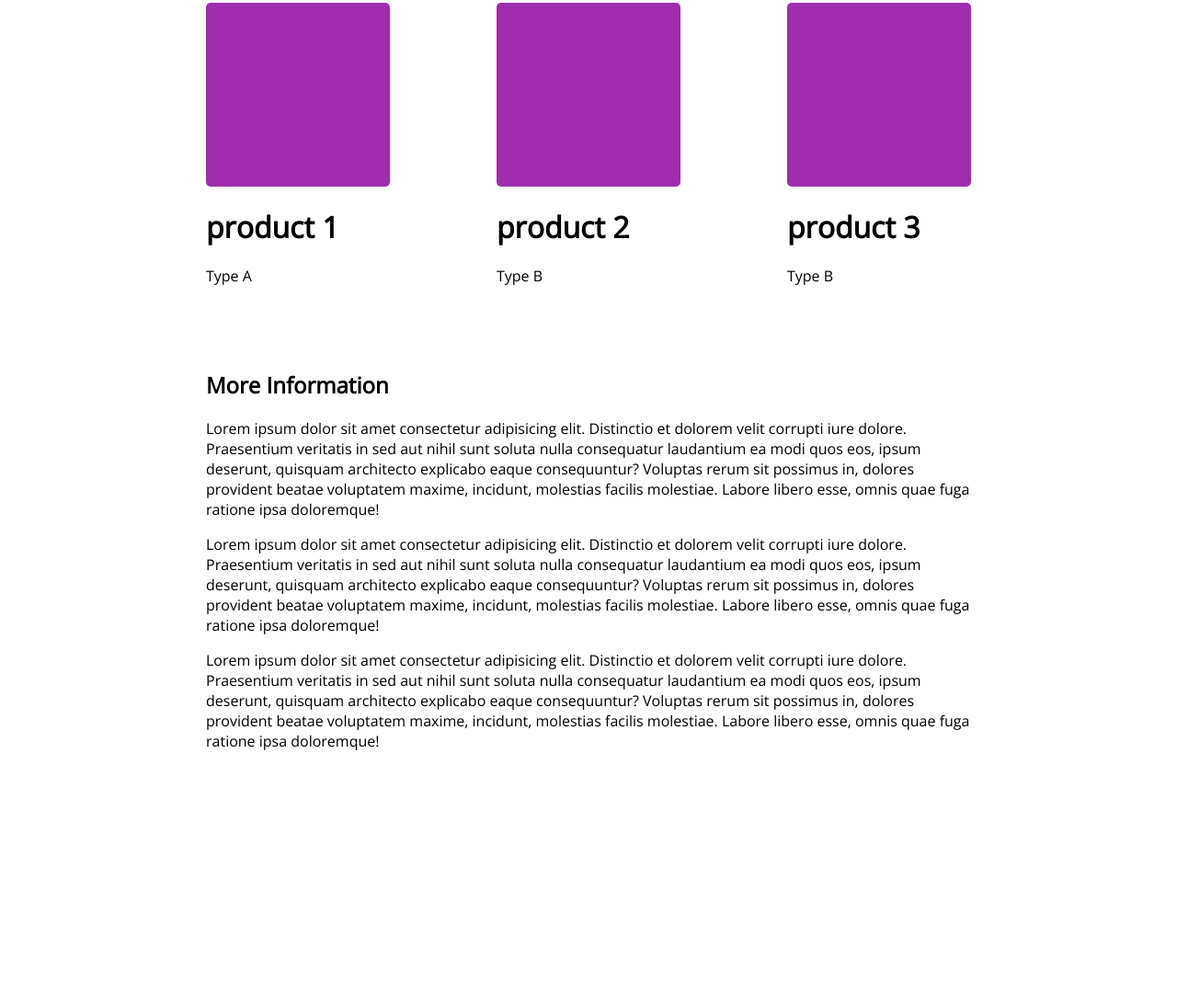
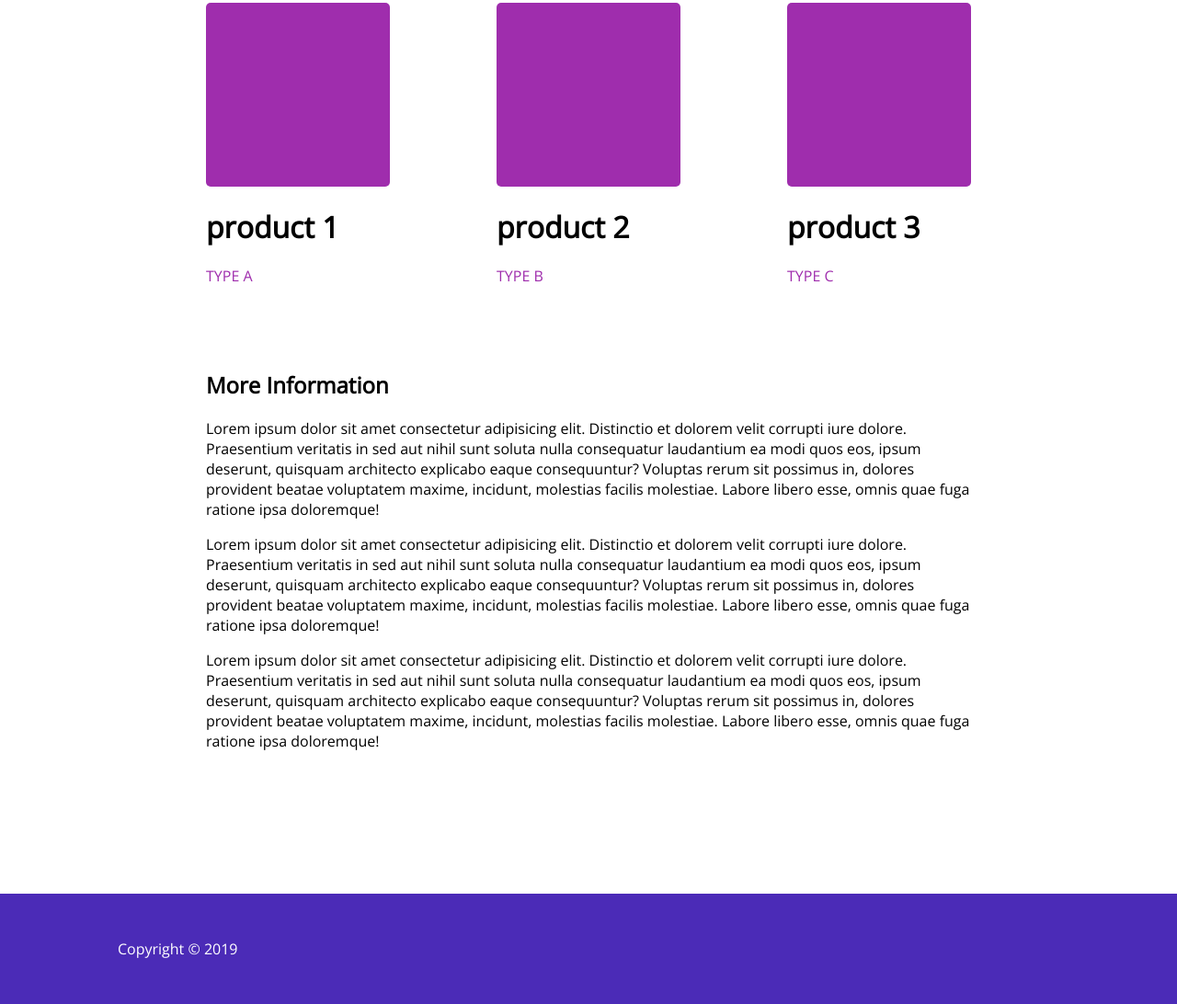
Before and after one commit to deiganM/working-with-git, a plain HTML site: page services.html in a window 1280 px wide. Shown: the part 776-1868 px from the top of the page at 92% size. Before the commit the page ends 1593 px from the top, so only its background shows below. Drawn offline with nearby package versions, Linux system fonts and the light colour scheme.

Commit message:
finished footer and services page

```diff
--- a/services.css
+++ b/services.css
@@ -115,13 +115,16 @@ body {
   /****** MAIN ******/
 
   main {
-    height: 100vh;
     width: 65%;
     margin: 0 auto;
   }
 
   .title-squares {
     margin-top: 155px;
+  }
+
+  .squareOne p {
+    color: #9f2dad;
   }
 
   .squares {
@@ -139,3 +142,22 @@ body {
   .moreInfo {
     margin-top: 75px;
   }
+
+/****** FOOTER ******/
+
+  footer {
+    background: #4B2BB7;
+    height: 120px;
+    width: 100vw;
+    margin-top: 155px;
+    display: flex;
+  }
+
+  .footer-wrapper {
+    width: 80%;
+   margin: auto;
+  }
+
+  footer p {
+    color: white;
+  }
--- a/services.html
+++ b/services.html
@@ -51,19 +51,19 @@
         <div class="squareOne">
           <div class="square"></div>
           <h1>product 1</h1>
-          <p>Type A</p>
+          <p>TYPE A</p>
         </div>
 
         <div class="squareOne">
           <div class="square one"></div>
           <h1>product 2</h1>
-          <p>Type B</p>
+          <p>TYPE B</p>
         </div>
 
         <div class="squareOne">
           <div class="square one"></div>
           <h1>product 3</h1>
-          <p>Type B</p>
+          <p>TYPE C</p>
         </div>
 
       </div>
@@ -83,5 +83,11 @@
 
   </main>
 
+  <footer>
+      <div class="footer-wrapper">
+      <p>Copyright &copy; 2019</p>
+    </div>
+  </footer>
+
 </body>
 </html>
```
